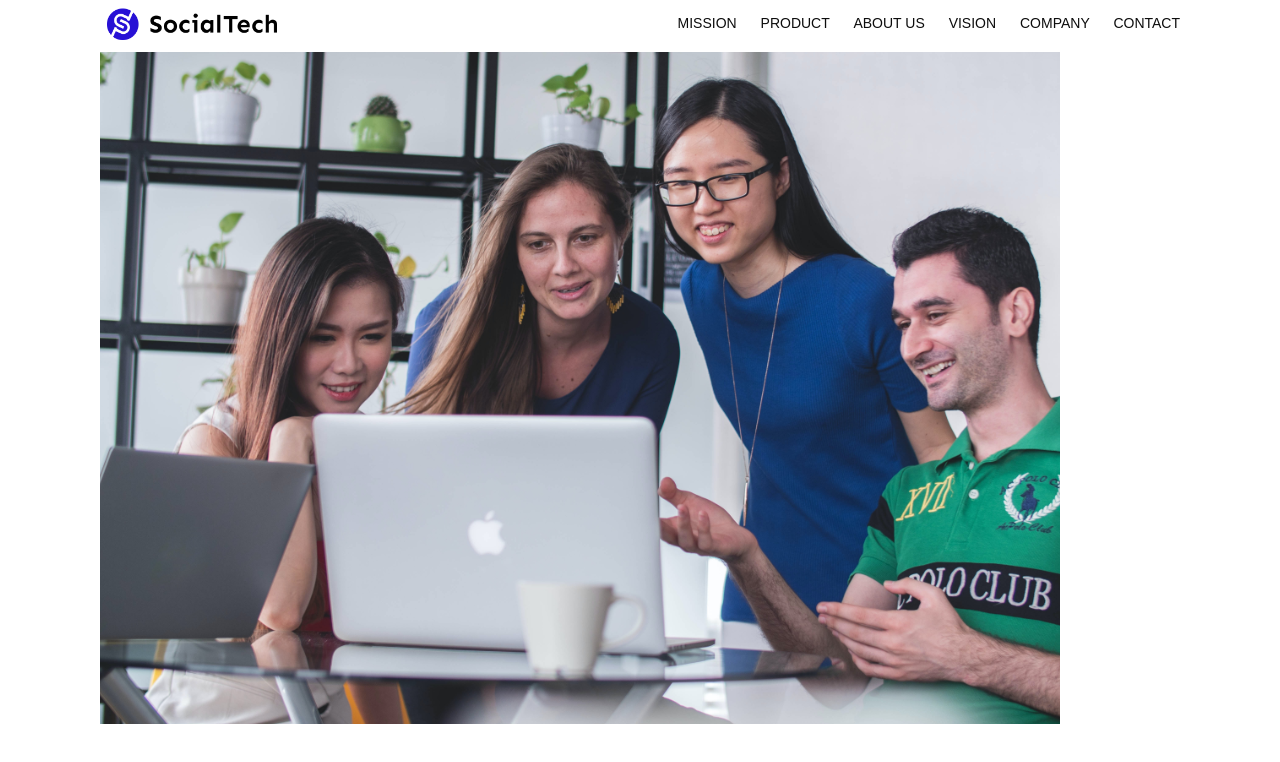
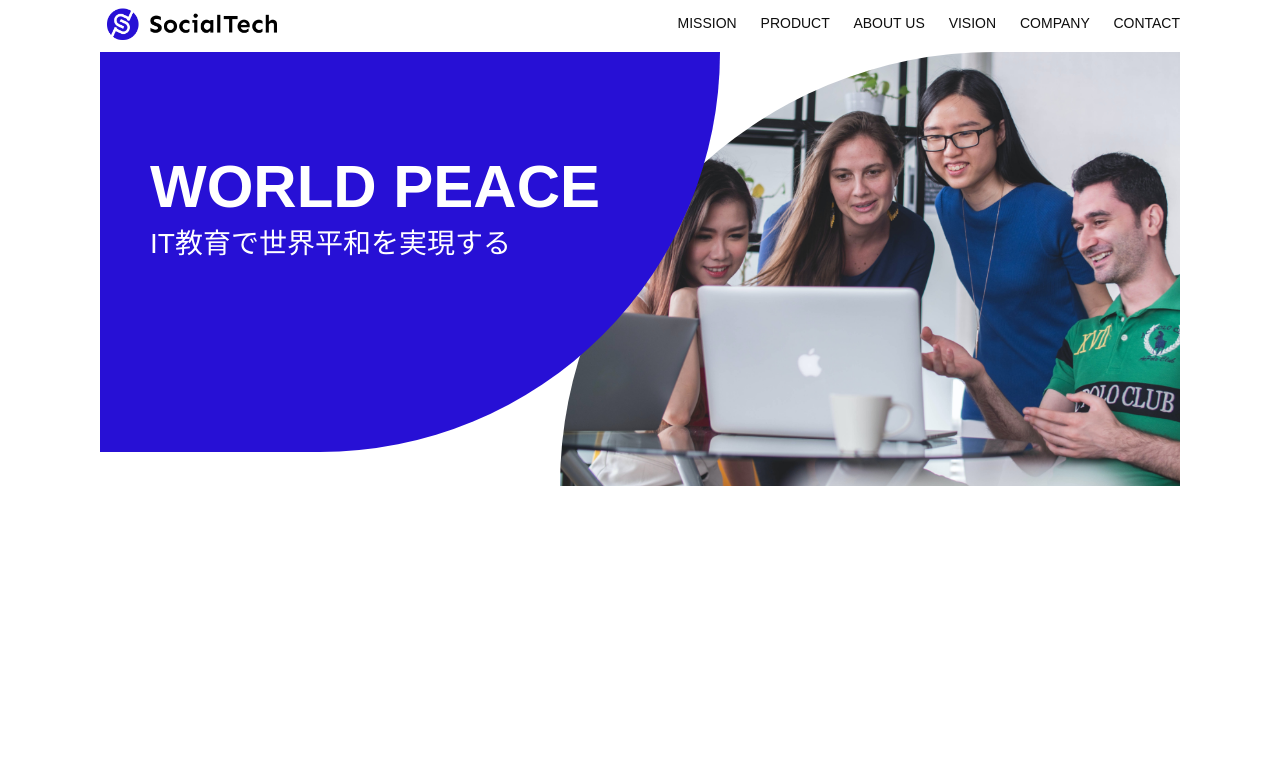
Before and after one commit to magic5052/samurai_HTML-CSS, a plain HTML site: page index.html in a window 1280 px wide. Drawn offline with Linux system fonts and the light colour scheme.

Commit message:
chapter4 finished

```diff
--- a/index.html
+++ b/index.html
@@ -29,8 +29,9 @@
         <article>
             <!-- メインビジュアル -->
             <section id="main-visual">
-                <div class="main-message">
-
+                <div id="main-message">
+                    <h1>WORLD PEACE</h1>
+                    <p>IT教育で世界平和を実現する</p>
                 </div>
                 <img src="images/index/index-main.png" alt="PCの周りに集まる多国籍の仲間たち">
             </section>
--- a/style.css
+++ b/style.css
@@ -52,3 +52,42 @@ header {
 #nav-pc>a:active {
     color: #0d0d0d;
 }
+
+/* メインビジュアル */
+#main-visual {
+    position: relative;
+    height: 400px;
+}
+
+#main-message {
+    position: absolute;
+    top: 0;
+    left: 0;
+    background-color: #2710d5;
+    color: #ffffff;
+    border-radius: 0 0 476px 0;
+    max-width: 620px;
+    height: 100%;
+    width: 100%;
+    z-index: 11;
+}
+
+#main-message>h1 {
+    font-size: 60px;
+    font-weight: bold;
+    margin: 100px 0 0 50px;
+}
+
+#main-message>p {
+    font-size: 28px;
+    margin: 0 0 0 50px;
+}
+
+#main-visual>img {
+    max-width: 620px;
+    border-radius: 476px 0 0 0;
+    position: absolute;
+    top: 0;
+    right: 0;
+    z-index: 10;
+}
```
